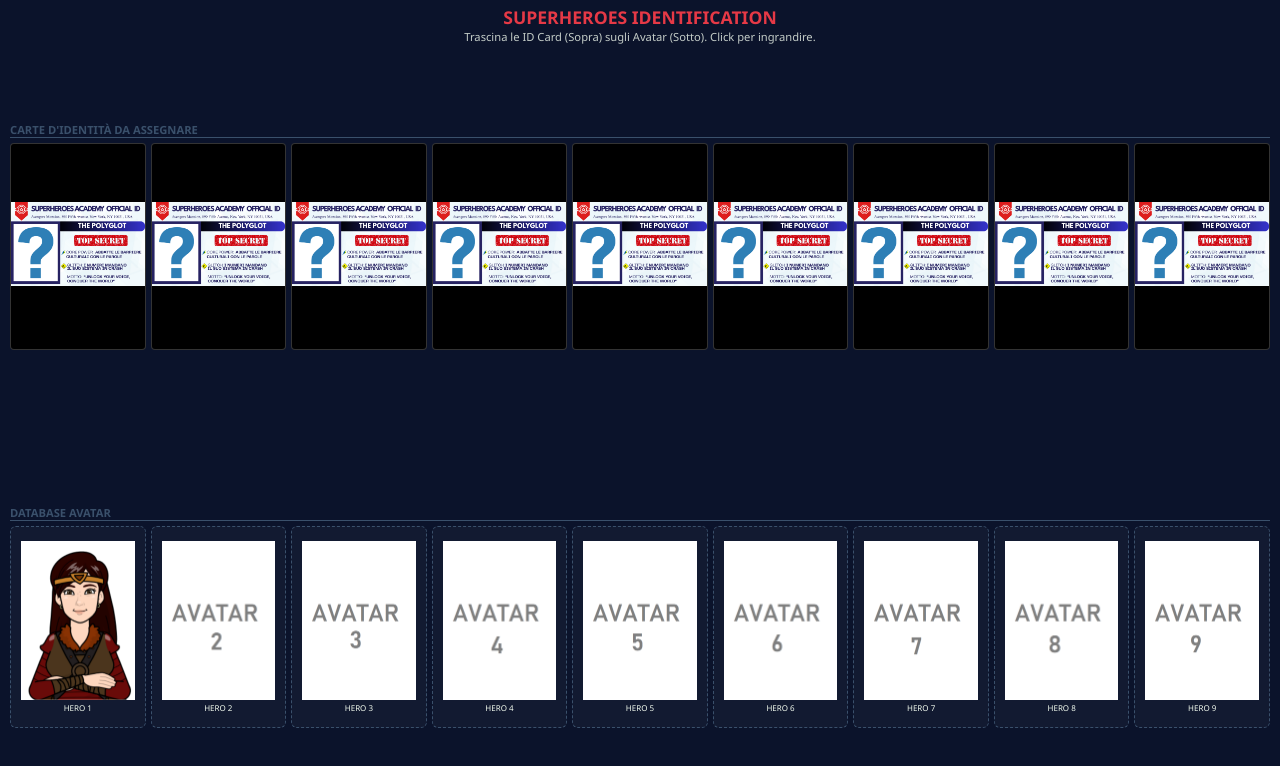
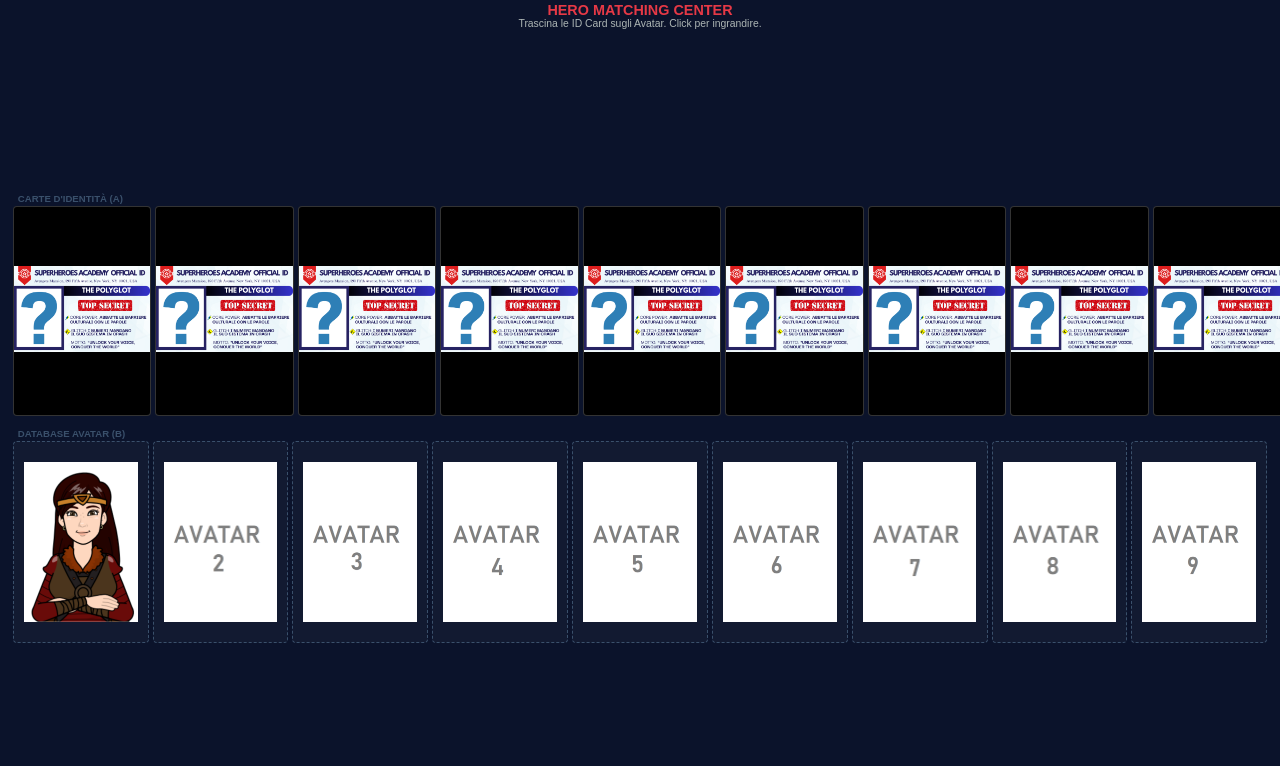
Before and after one commit to teacherlauraa/idcards, a plain HTML site: page index.html in a window 1280 px wide. Drawn offline with nearby package versions, Linux system fonts and the light colour scheme.

Commit message:
Add files via upload

```diff
--- a/index.html
+++ b/index.html
@@ -2,7 +2,7 @@
 <html lang="it">
 <head>
     <meta charset="UTF-8">
-    <title>Superheroes Match - Full Screen</title>
+    <title>Hero Match - Ultra Compact</title>
     <script src="https://cdn.jsdelivr.net/npm/canvas-confetti@1.6.0/dist/confetti.browser.min.js"></script>
     <style>
         :root {
@@ -13,49 +13,49 @@
         }
 
         body {
-            font-family: 'Segoe UI', sans-serif;
+            font-family: sans-serif;
             background-color: var(--dark);
             color: var(--light);
             margin: 0;
-            padding: 5px;
+            padding: 2px;
             height: 100vh;
             display: flex;
             flex-direction: column;
-            overflow: hidden; /* Impedisce lo scroll */
+            overflow: hidden;
+            align-items: center;
         }
 
-        header {
-            text-align: center;
-            height: 40px;
-        }
+        header { text-align: center; margin-bottom: 5px; }
+        h1 { font-size: 0.9rem; margin: 0; color: var(--primary); text-transform: uppercase; }
+        p { font-size: 0.65rem; margin: 0; opacity: 0.7; }
 
-        h1 { font-size: 1.1rem; margin: 0; color: var(--primary); text-transform: uppercase; }
-        p.info { font-size: 0.7rem; margin: 0; opacity: 0.8; }
-
-        .main-game {
+        .game-area {
             flex: 1;
             display: flex;
             flex-direction: column;
-            justify-content: space-around;
-            padding: 5px;
-            gap: 10px;
+            justify-content: center;
+            width: 98vw;
+            gap: 15px;
         }
 
-        /* Griglie per le carte */
+        .row-container {
+            display: flex;
+            flex-direction: column;
+            gap: 2px;
+        }
+
+        .label {
+            font-size: 0.6rem;
+            text-transform: uppercase;
+            color: var(--accent);
+            margin-left: 5px;
+            font-weight: bold;
+        }
+
         .card-row {
             display: grid;
-            grid-template-columns: repeat(9, 1fr); /* Tutte e 9 sulla stessa riga */
-            gap: 5px;
-            align-items: center;
-        }
-
-        .section-label {
-            font-size: 0.7rem;
-            text-transform: uppercase;
-            color: var(--accent);
-            border-bottom: 1px solid var(--accent);
-            margin-bottom: 5px;
-            font-weight: bold;
+            grid-template-columns: repeat(9, 1fr);
+            gap: 4px;
         }
 
         /* CARTE ID (A) */
@@ -65,159 +65,126 @@
             border: 1px solid rgba(255,255,255,0.2);
             border-radius: 4px;
             cursor: zoom-in;
-            transition: transform 0.1s;
-            position: relative;
+            transition: 0.2s;
         }
         .card-id img { width: 100%; height: 100%; object-fit: contain; }
-        .card-id:hover { border-color: var(--primary); transform: scale(1.05); z-index: 5; }
+        .card-id:hover { border-color: var(--primary); transform: scale(1.05); z-index: 10; }
 
         /* SLOT AVATAR (B) */
         .avatar-slot {
             aspect-ratio: 2/3;
             border: 1px dashed var(--accent);
-            border-radius: 6px;
+            border-radius: 4px;
             background: rgba(255,255,255,0.03);
             display: flex;
-            flex-direction: column;
             align-items: center;
             justify-content: center;
             position: relative;
-            transition: all 0.2s;
         }
-        .avatar-slot img { width: 85%; max-height: 80%; object-fit: contain; }
-        .avatar-slot span { font-size: 0.5rem; margin-top: 2px; }
+        .avatar-slot img { width: 85%; height: auto; max-height: 85%; object-fit: contain; }
+        .avatar-slot.drag-over { background: rgba(230, 57, 70, 0.2); }
+        .avatar-slot.matched { border: 1px solid #4caf50; background: rgba(76, 175, 80, 0.1); }
+        .avatar-slot.matched img { opacity: 0.1; }
+        .avatar-slot.matched::after { content: "✅"; position: absolute; font-size: 1.2rem; }
 
-        .avatar-slot.drag-over { background: rgba(230, 57, 70, 0.2); border-color: var(--primary); }
-        .avatar-slot.matched { border: 1px solid #4caf50; background: rgba(76, 175, 80, 0.1); }
-        .avatar-slot.matched img { opacity: 0.2; }
-        .avatar-slot.matched::after { content: "✅"; position: absolute; font-size: 1.5rem; }
+        /* ZOOM & VITTORIA */
+        #zoom-modal {
+            display: none; position: fixed; top: 0; left: 0; width: 100%; height: 100%;
+            background: rgba(0,0,0,0.95); z-index: 2000; justify-content: center; align-items: center;
+        }
+        #zoom-modal img { max-width: 90%; max-height: 90%; border: 2px solid white; }
 
-        /* MODAL ZOOM */
-        #zoom-modal {
-            display: none;
-            position: fixed;
-            top: 0; left: 0; width: 100%; height: 100%;
-            background: rgba(0,0,0,0.95);
-            z-index: 2000;
-            justify-content: center; align-items: center;
+        #win-modal {
+            display: none; position: fixed; top: 50%; left: 50%; transform: translate(-50%, -50%);
+            background: white; color: var(--dark); padding: 15px; border-radius: 10px;
+            text-align: center; z-index: 3000; width: 250px;
         }
-        #zoom-modal img { max-width: 90%; max-height: 90%; border: 2px solid white; box-shadow: 0 0 20px var(--primary); }
+        #code-num { display: none; font-size: 60px; color: var(--primary); font-weight: bold; margin: 10px 0; }
 
-        /* MODAL VITTORIA */
-        #win-modal {
-            display: none;
-            position: fixed;
-            top: 50%; left: 50%; transform: translate(-50%, -50%);
-            background: white; color: var(--dark);
-            padding: 20px; border-radius: 15px;
-            text-align: center; z-index: 3000;
-            box-shadow: 0 0 40px rgba(0,0,0,0.5);
-        }
-        #code-num { display: none; font-size: 60px; color: var(--primary); font-weight: bold; }
-
-        button {
-            background: var(--primary); color: white; border: none;
-            padding: 10px 20px; cursor: pointer; border-radius: 5px; font-weight: bold;
-        }
-
+        button { background: var(--primary); color: white; border: none; padding: 10px; cursor: pointer; border-radius: 5px; font-weight: bold; }
         .hidden { visibility: hidden; opacity: 0; pointer-events: none; }
     </style>
 </head>
 <body>
 
 <header>
-    <h1>Superheroes Identification</h1>
-    <p class="info">Trascina le ID Card (Sopra) sugli Avatar (Sotto). Click per ingrandire.</p>
+    <h1>HERO MATCHING CENTER</h1>
+    <p>Trascina le ID Card sugli Avatar. Click per ingrandire.</p>
 </header>
 
-<div class="main-game">
-    <div>
-        <div class="section-label">Carte d'Identità da assegnare</div>
-        <div class="card-row" id="id-container">
-            </div>
+<div class="game-area">
+    <div class="row-container">
+        <div class="label">Carte d'Identità (A)</div>
+        <div class="card-row" id="id-row"></div>
     </div>
 
-    <div>
-        <div class="section-label">Database Avatar</div>
-        <div class="card-row" id="avatar-container">
-            </div>
+    <div class="row-container">
+        <div class="label">Database Avatar (B)</div>
+        <div class="card-row" id="avatar-row"></div>
     </div>
 </div>
 
 <div id="zoom-modal" onclick="this.style.display='none'"><img id="zoom-img"></div>
 
 <div id="win-modal">
-    <h2>Missione Compiuta! 🎖️</h2>
-    <p>Hai associato correttamente tutti gli eroi.</p>
+    <h3>Missione Compiuta!</h3>
     <button id="reveal-btn" onclick="showCode()">RIVELA CODICE</button>
-    <div id="code-num">1</div>
+    <div id="code-num">0</div>
 </div>
 
 <script>
-    const totalCards = 9;
+    const total = 9;
     let matches = 0;
 
-    // Generazione dinamica per mischiare le carte A
-    const idContainer = document.getElementById('id-container');
-    const avatarContainer = document.getElementById('avatar-container');
+    const idRow = document.getElementById('id-row');
+    const avatarRow = document.getElementById('avatar-row');
 
-    const ids = Array.from({length: totalCards}, (_, i) => i + 1);
-    const shuffledIds = [...ids].sort(() => Math.random() - 0.5);
+    const nums = Array.from({length: total}, (_, i) => i + 1);
+    const shuffled = [...nums].sort(() => Math.random() - 0.5);
 
-    // Crea Carte A
-    shuffledIds.forEach(num => {
-        const div = document.createElement('div');
-        div.className = 'card-id';
-        div.draggable = true;
-        div.id = `card-${num}`;
-        div.dataset.match = num;
-        div.onclick = () => openZoom(`${num}A.png`);
-        div.innerHTML = `<img src="${num}A.png" alt="ID ${num}">`;
-
-        div.ondragstart = (e) => e.dataTransfer.setData('text', div.id);
-        idContainer.appendChild(div);
+    // Crea ID Cards (A)
+    shuffled.forEach(n => {
+        const d = document.createElement('div');
+        d.className = 'card-id';
+        d.draggable = true;
+        d.id = `c${n}`;
+        d.dataset.m = n;
+        d.onclick = () => { document.getElementById('zoom-img').src = `${n}A.png`; document.getElementById('zoom-modal').style.display = 'flex'; };
+        d.innerHTML = `<img src="${n}A.png">`;
+        d.ondragstart = (e) => e.dataTransfer.setData('t', d.id);
+        idRow.appendChild(d);
     });
 
-    // Crea Slot B
-    ids.forEach(num => {
-        const div = document.createElement('div');
-        div.className = 'avatar-slot';
-        div.dataset.id = num;
-        div.innerHTML = `<img src="${num}B.png" alt="Avatar ${num}"><span>HERO ${num}</span>`;
-
-        div.ondragover = (e) => e.preventDefault();
-        div.ondragenter = () => div.classList.add('drag-over');
-        div.ondragleave = () => div.classList.remove('drag-over');
-
-        div.ondrop = (e) => {
-            div.classList.remove('drag-over');
-            const draggedId = e.dataTransfer.getData('text');
-            const draggedElem = document.getElementById(draggedId);
-
-            if (draggedElem.dataset.match == div.dataset.id) {
-                div.classList.add('matched');
-                draggedElem.classList.add('hidden');
+    // Crea Slot Avatar (B)
+    nums.forEach(n => {
+        const s = document.createElement('div');
+        s.className = 'avatar-slot';
+        s.dataset.i = n;
+        s.innerHTML = `<img src="${n}B.png">`;
+        s.ondragover = (e) => e.preventDefault();
+        s.ondragenter = () => s.classList.add('drag-over');
+        s.ondragleave = () => s.classList.remove('drag-over');
+        s.ondrop = (e) => {
+            s.classList.remove('drag-over');
+            const dragId = e.dataTransfer.getData('t');
+            const dragElem = document.getElementById(dragId);
+            if (dragElem.dataset.m == s.dataset.i) {
+                s.classList.add('matched');
+                dragElem.classList.add('hidden');
                 matches++;
-                if (matches === totalCards) celebrate();
+                if (matches === total) {
+                    const end = Date.now() + 5000;
+                    (function f() {
+                        confetti({particleCount:5, angle:60, spread:55, origin:{x:0}});
+                        confetti({particleCount:5, angle:120, spread:55, origin:{x:1}});
+                        if(Date.now() < end) requestAnimationFrame(f);
+                    }());
+                    setTimeout(() => { document.getElementById('win-modal').style.display = 'block'; }, 1000);
+                }
             }
         };
-        avatarContainer.appendChild(div);
+        avatarRow.appendChild(s);
     });
-
-    function openZoom(src) {
-        document.getElementById('zoom-img').src = src;
-        document.getElementById('zoom-modal').style.display = 'flex';
-    }
-
-    function celebrate() {
-        const end = Date.now() + 5000;
-        (function frame() {
-            confetti({ particleCount: 5, angle: 60, spread: 55, origin: { x: 0 } });
-            confetti({ particleCount: 5, angle: 120, spread: 55, origin: { x: 1 } });
-            if (Date.now() < end) requestAnimationFrame(frame);
-        }());
-        setTimeout(() => { document.getElementById('win-modal').style.display = 'block'; }, 1000);
-    }
 
     function showCode() {
         document.getElementById('reveal-btn').style.display = 'none';
```
